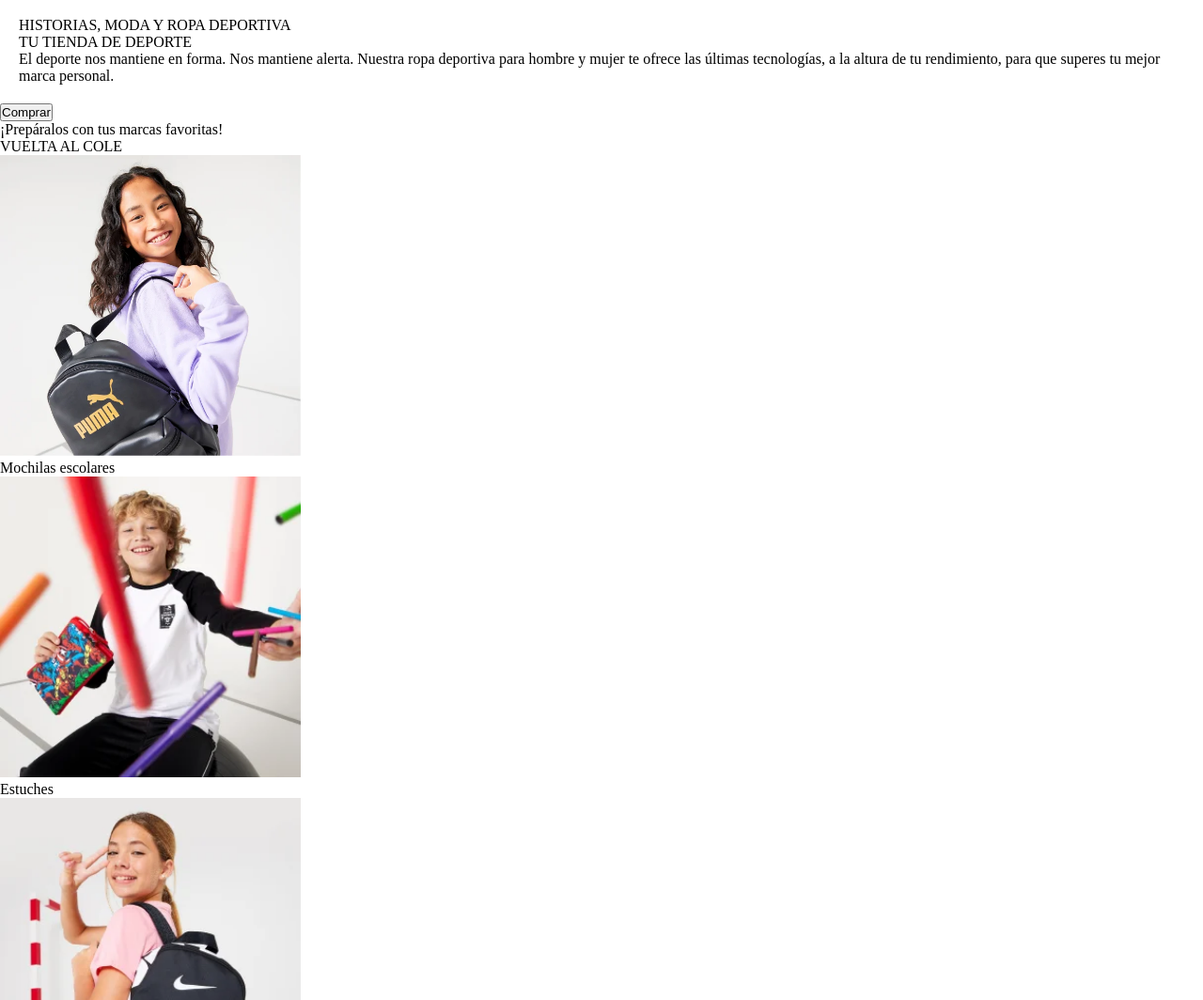
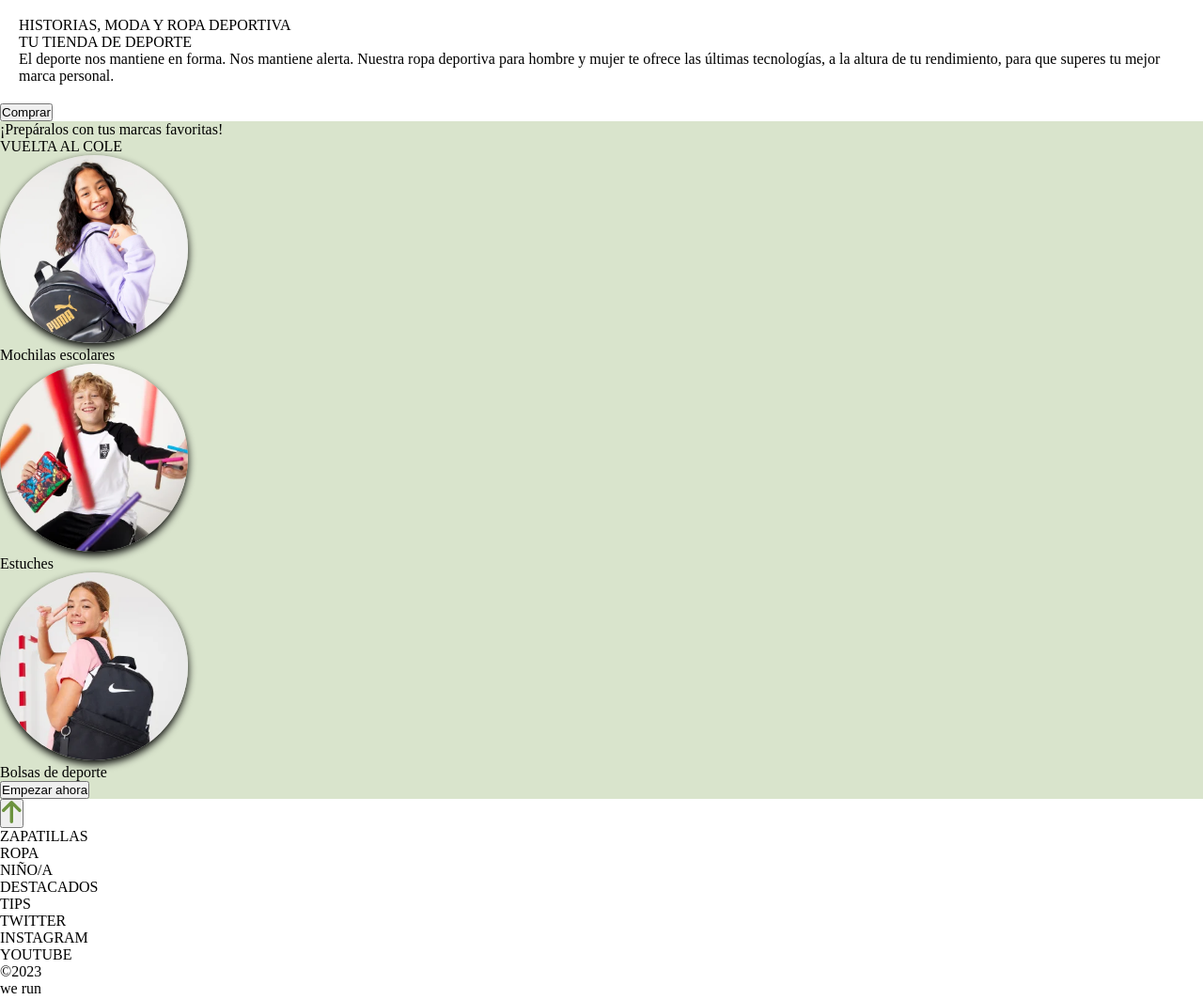
Before and after one commit to Adalab/modulo-1-evaluacion-final-ANGELACAMU, a website built with Vite: page src/index.html in a window 1280 px wide. Shown: the part 820-1884 px from the top of the page at 94% size. Built offline with nearby package versions, Linux system fonts and the light colour scheme; files whose address does not match are found by name.

Commit message:
styling images modul3

```diff
--- a/src/scss/layout/_modul1-hero.scss
+++ b/src/scss/layout/_modul1-hero.scss
@@ -1,6 +1,6 @@
 .modul1 {
     height: 100vh;
-    width: 320px;
+    width: 430px;
 
     background-image: url(../images/cover.jpeg);
     background-repeat: no-repeat;
--- a/src/scss/layout/_modul3-schol.scss
+++ b/src/scss/layout/_modul3-schol.scss
@@ -1,22 +1,37 @@
+.modul3 {
+    background-color: $modul3-color ;
+}
+
+// .modul3__section {
+//     display: grid;
+//     grid-template-columns: 1fr 1fr 1fr;
+//     grid-template-rows: 1fr 1fr 1fr;
+//     gap: 20px
+
+// }
 
 .modul3__section__image{
-    width: 320px;
-
-    // &:__image {
-    // width: 100%;
-
-    // }
+    width: 200px
 
 }
 
 .modul3__section__image__1 {
     width: 100%;
+    object-fit: cover;
+    border-radius: 50%;
+    box-shadow: 0 4px 8px;
 }
 
 .modul3__section__image__2 {
     width: 100%;
+    object-fit: cover;
+    border-radius: 50%;
+    box-shadow: 0 4px 8px;
 }
 
 .modul3__section__image__3 {
     width: 100%;
+    object-fit: cover;
+    border-radius: 50%;
+    box-shadow: 0 4px 8px;
 }
```
